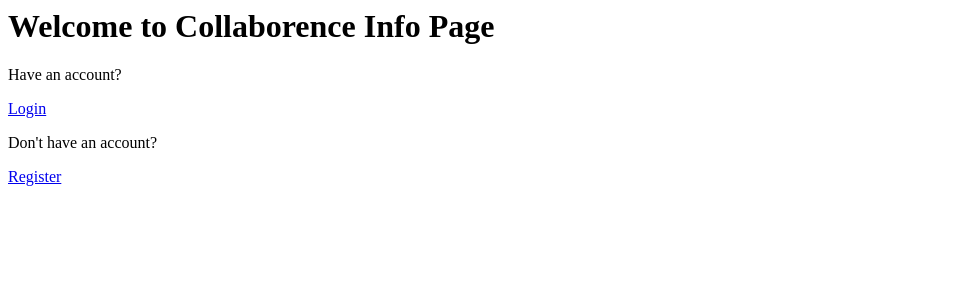
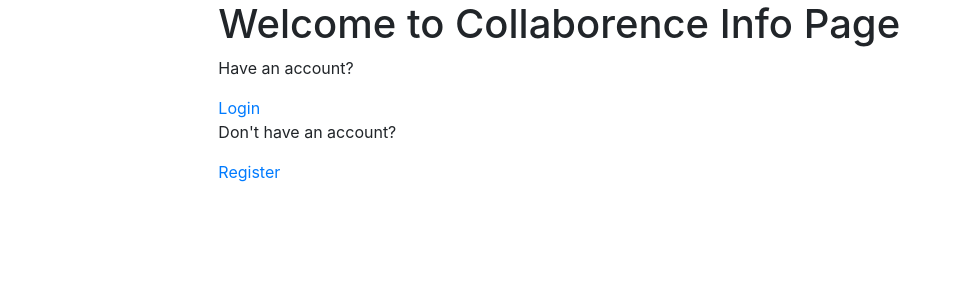
Before and after one commit to agentvv/collaborence, a Django app: page / in a window 1280 px wide. Shown: the top 300 px of the page, without its empty margins (0-954 px from the left). Run offline with Django 3.2, Linux system fonts and the light colour scheme; parts of the project's set-up code (start-up, migrations or seed data) failed here and were passed over; some libraries are stand-ins or nearby versions.

Commit message:
Added bootstrap css to base.html

```diff
--- a/home/templates/home/base.html
+++ b/home/templates/home/base.html
@@ -1,9 +1,18 @@
+<!doctype html>
 <html>
     <head>
         <title>{% block title %} Collaborence {% endblock %}</title>
+        <meta charset="utf-8">
+        <meta name="viewport" content="width=device-width, initial-scale=1, shrink-to-fit=no">
+
+        <link rel="stylesheet" href="https://stackpath.bootstrapcdn.com/bootstrap/4.4.1/css/bootstrap.min.css" integrity="sha384-Vkoo8x4CGsO3+Hhxv8T/Q5PaXtkKtu6ug5TOeNV6gBiFeWPGFN9MuhOf23Q9Ifjh" crossorigin="anonymous">
+
     </head>
     <body>
         <div id="content" name="content">
+          <div class="row justify-content-center">
+            <div class="col-8">
+
               {% block content %}
               <h1>Welcome to Collaborence Info Page</h1>
               <p>Have an account?</p>
@@ -12,6 +21,13 @@
               <a href="/register">Register</a>
               {% endblock %}
             </div>
+          </div>
+        </div>
+
+
+        <script src="https://code.jquery.com/jquery-3.4.1.slim.min.js" integrity="sha384-J6qa4849blE2+poT4WnyKhv5vZF5SrPo0iEjwBvKU7imGFAV0wwj1yYfoRSJoZ+n" crossorigin="anonymous"></script>
+        <script src="https://cdn.jsdelivr.net/npm/popper.js@1.16.0/dist/umd/popper.min.js" integrity="sha384-Q6E9RHvbIyZFJoft+2mJbHaEWldlvI9IOYy5n3zV9zzTtmI3UksdQRVvoxMfooAo" crossorigin="anonymous"></script>
+        <script src="https://stackpath.bootstrapcdn.com/bootstrap/4.4.1/js/bootstrap.min.js" integrity="sha384-wfSDF2E50Y2D1uUdj0O3uMBJnjuUD4Ih7YwaYd1iqfktj0Uod8GCExl3Og8ifwB6" crossorigin="anonymous"></script>
 
     </body>
 </html>
```
Lines whose indentation alone changed are shown as unchanged.
